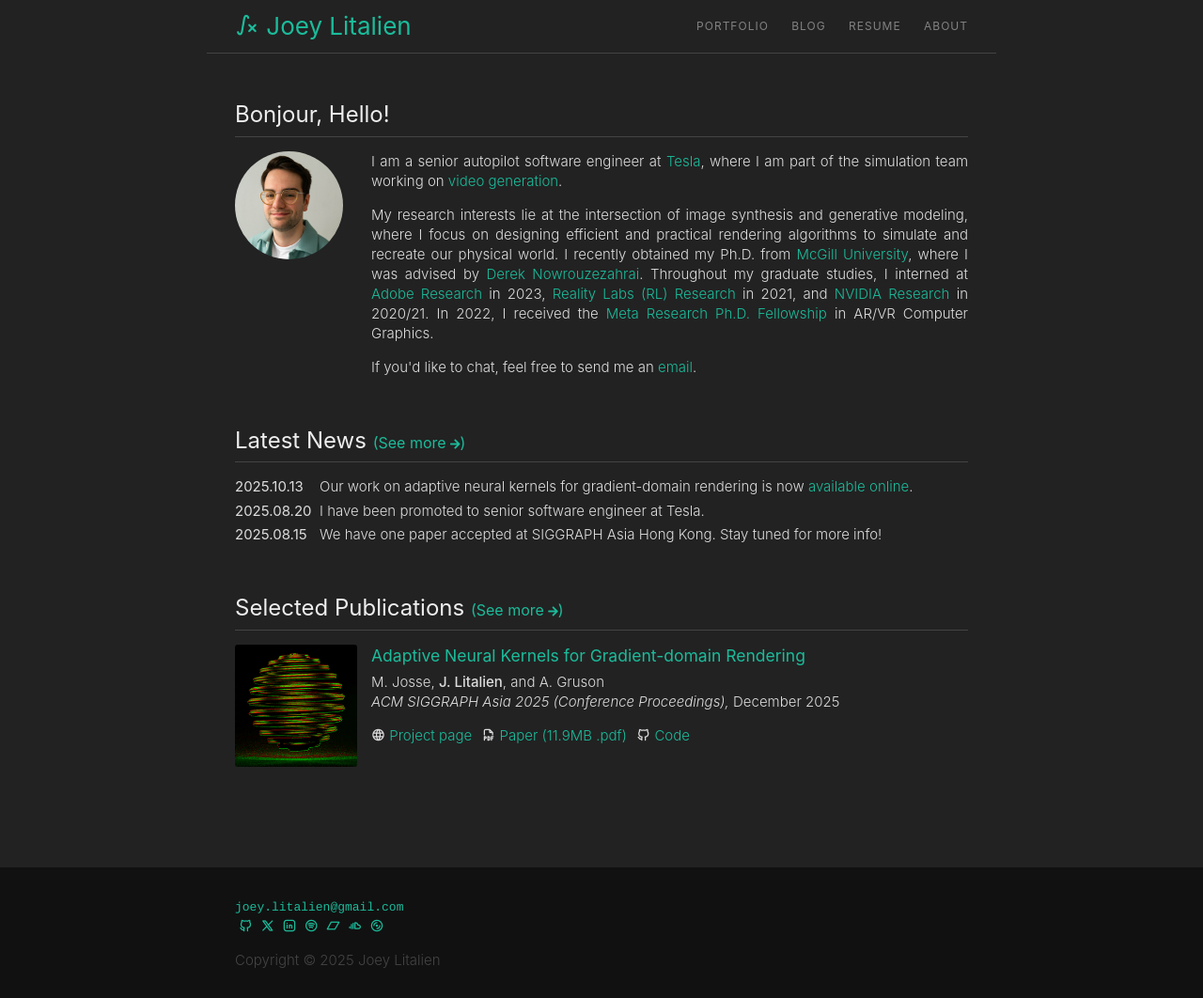
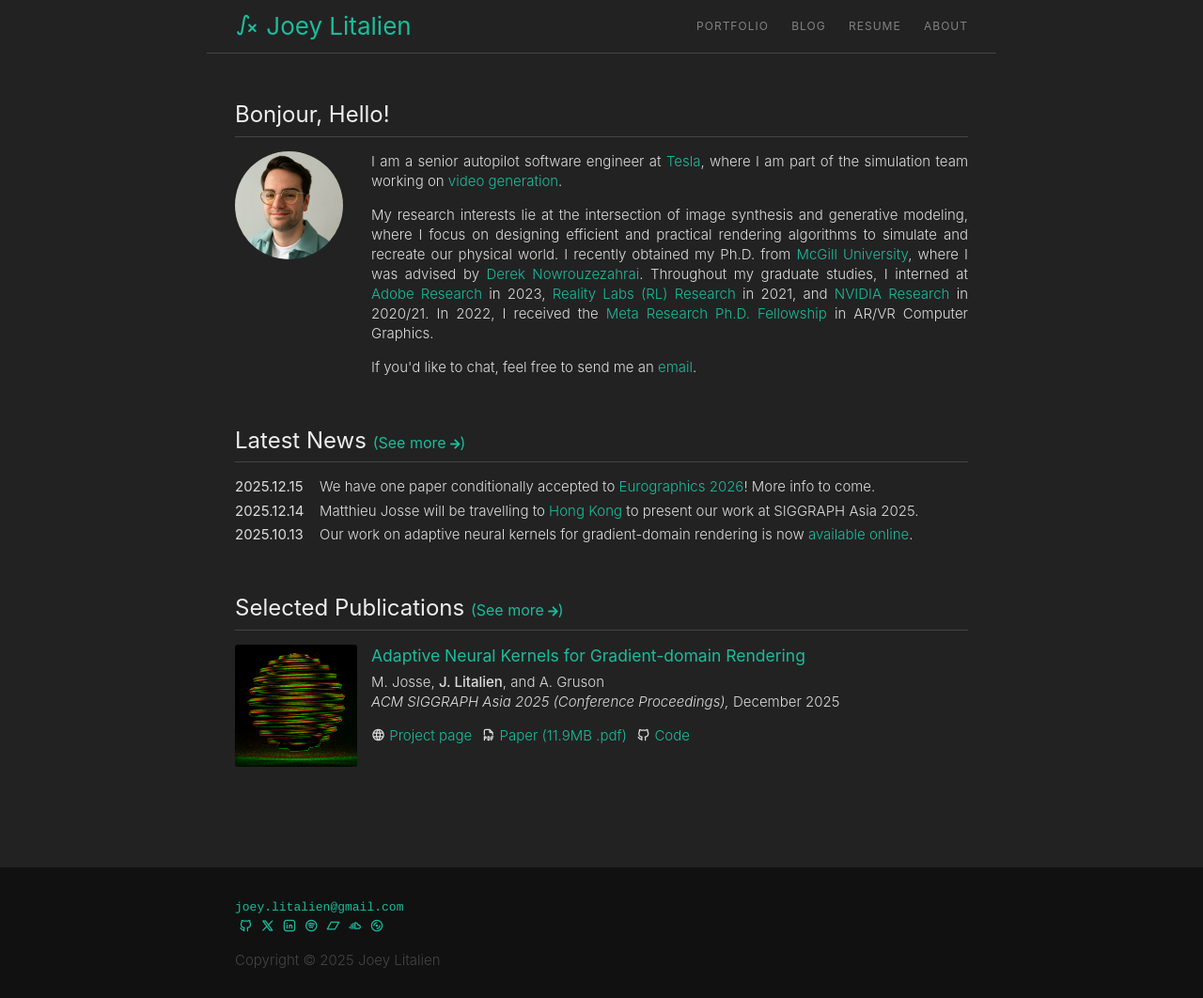
Before and after one commit to joeylitalien/joeylitalien.github.io, a Jekyll site: the page built from index.html, in a window 1280 px wide. Shown: the whole page at 94% size. Built offline with Jekyll 4.4.1, drawn with Linux system fonts in a browser that asks for light colours; nearby versions of some CDN libraries; a style sheet for code colours, icons or effects is not loaded.

Commit message:
More news

```diff
--- a/_data/news.yaml
+++ b/_data/news.yaml
@@ -1,3 +1,9 @@
+- date: 2025.12.15
+  news: We have one paper conditionally accepted to <a href="https://eg2026.github.io/">Eurographics 2026</a>! More info to come.
+
+- date: 2025.12.14
+  news: Matthieu Josse will be travelling to <a href="https://sa2025.conference-schedule.org/presentation/?id=papers_1766&sess=sess122">Hong Kong</a> to present our work at SIGGRAPH Asia 2025.
+
 - date: 2025.10.13
   news: Our work on adaptive neural kernels for gradient-domain rendering is now <a href="publications/ank">available online</a>.
 
```
